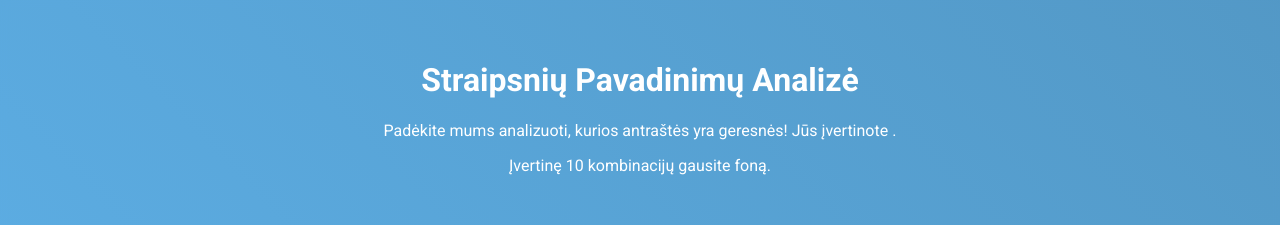
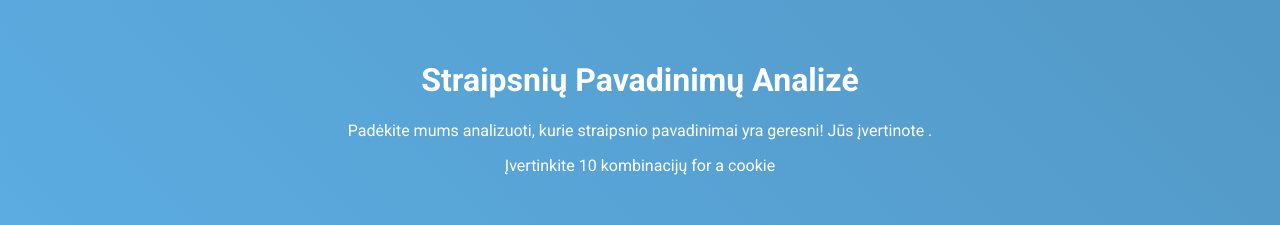
Before and after one commit to Miloldr/plsvote, a plain HTML site: page index.html in a window 1280 px wide. Shown: the top 225 px of the page. Drawn offline with Linux system fonts and the light colour scheme; no server answers.

Commit message:
Update index.html

```diff
--- a/index.html
+++ b/index.html
@@ -12,8 +12,8 @@
     <div id="background-image-container" class="background-image-container"></div>
     <header>
         <h1>Straipsnių Pavadinimų Analizė</h1>
-        <p>Padėkite mums analizuoti, kurios antraštės yra geresnės! Jūs įvertinote <span id="combination-counter"></span>.</p>
-        <p>Įvertinę 10 kombinacijų gausite foną.</p>
+        <p>Padėkite mums analizuoti, kurie straipsnio pavadinimai yra geresni! Jūs įvertinote <span id="combination-counter"></span>.</p>
+        <p>Įvertinkite 10 kombinacijų for a cookie</p>
     </header>
     <main>
         <div class="content-wrapper">
```
